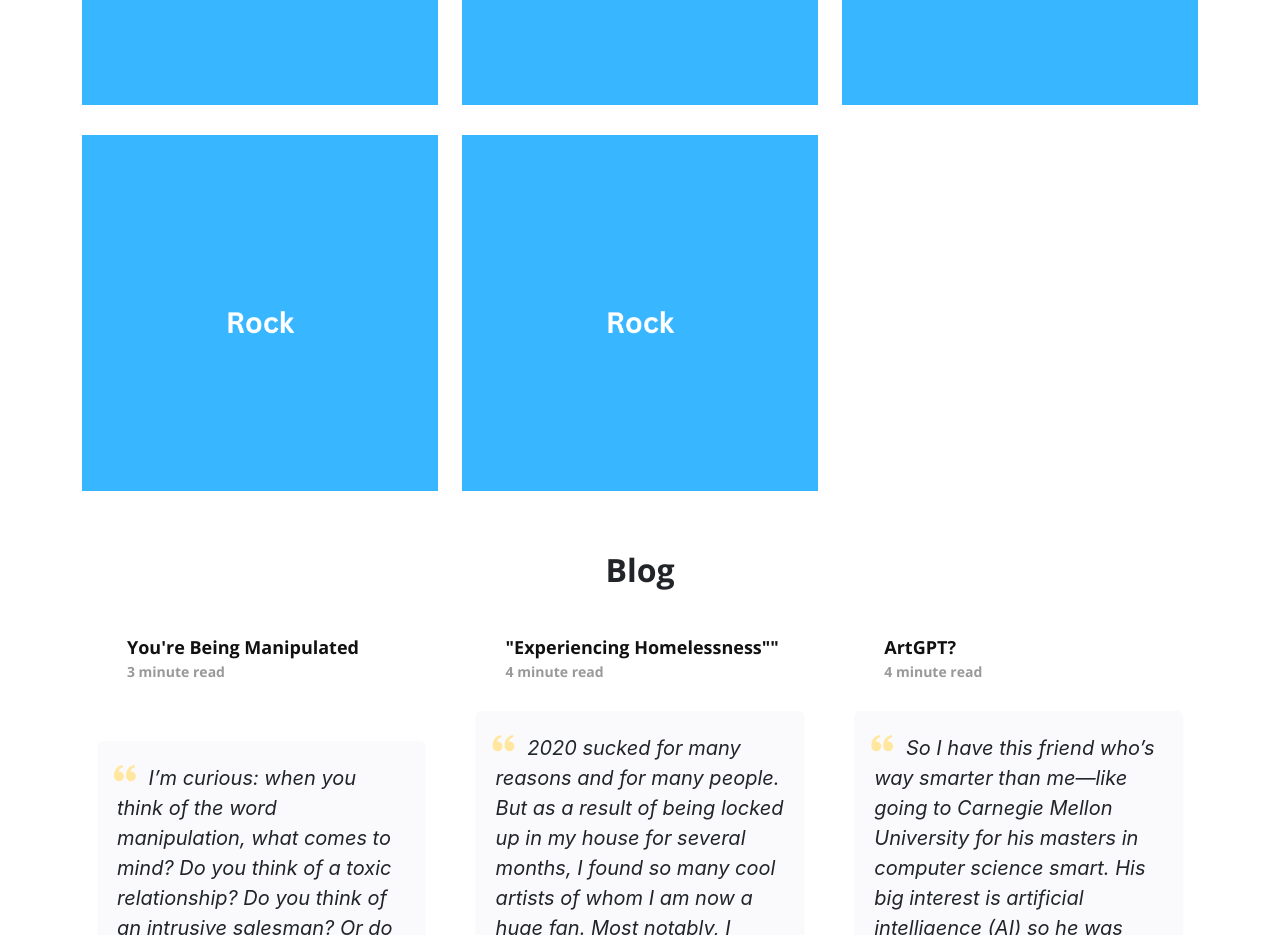
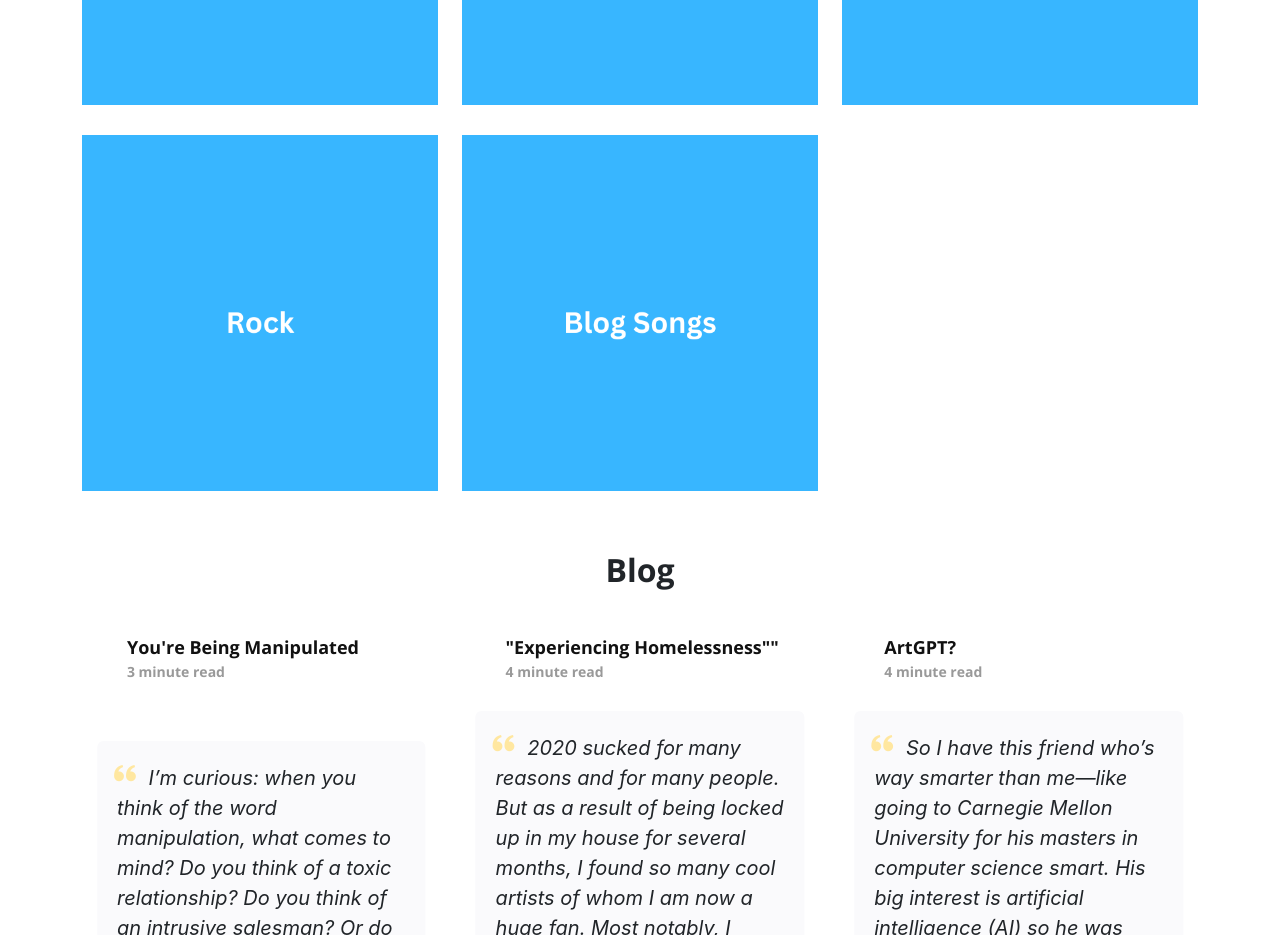
Before and after one commit to noahjwiley/noahjwiley.github.io, a plain HTML site: page index.html in a window 1280 px wide. Shown: the part 3080-4015 px from the top of the page. Drawn offline with nearby package versions, Linux system fonts and the light colour scheme.

Commit message:
Added Blog Songs cover

```diff
--- a/index.html
+++ b/index.html
@@ -310,11 +310,11 @@
 
           <div class="col-lg-4 col-md-6 portfolio-item filter-card">
             <a href="https://open.spotify.com/playlist/6OxwJHFO0sFPvHbF87u9Nz?si=ab5ad74c211d459d&pt=cc3f1b0ad4d9263b41cdf7c4174f678f">
-            <img src="./assets/img/playlist-covers/Plain-temp-playlist-covers/rock.png" class="img-fluid" alt="">
+            <img src="./assets/img/playlist-covers/Plain-temp-playlist-covers/blog-songs.png" class="img-fluid" alt="">
             <div class="portfolio-info">
               <h4>Blog Songs</h4>
               <p>Explain here </p>
-              <a href="./assets/img/playlist-covers/Plain-temp-playlist-covers/rock.png" data-gallery="portfolioGallery" class="portfolio-lightbox preview-link" title="Card 2"></a>
+              <a href="./assets/img/playlist-covers/Plain-temp-playlist-covers/blog-songs.png" data-gallery="portfolioGallery" class="portfolio-lightbox preview-link" title="Card 2"></a>
               <!-- <a href="portfolio-details.html" data-gallery="portfolioDetailsGallery" data-glightbox="type: external" class="portfolio-details-lightbox details-link" title="Portfolio Details">></i></a> -->
             </div>
           </a>
```
Also changed, not shown: assets/img/playlist-covers/Plain-temp-playlist-covers/blog-songs.png (added), 1 other file.
